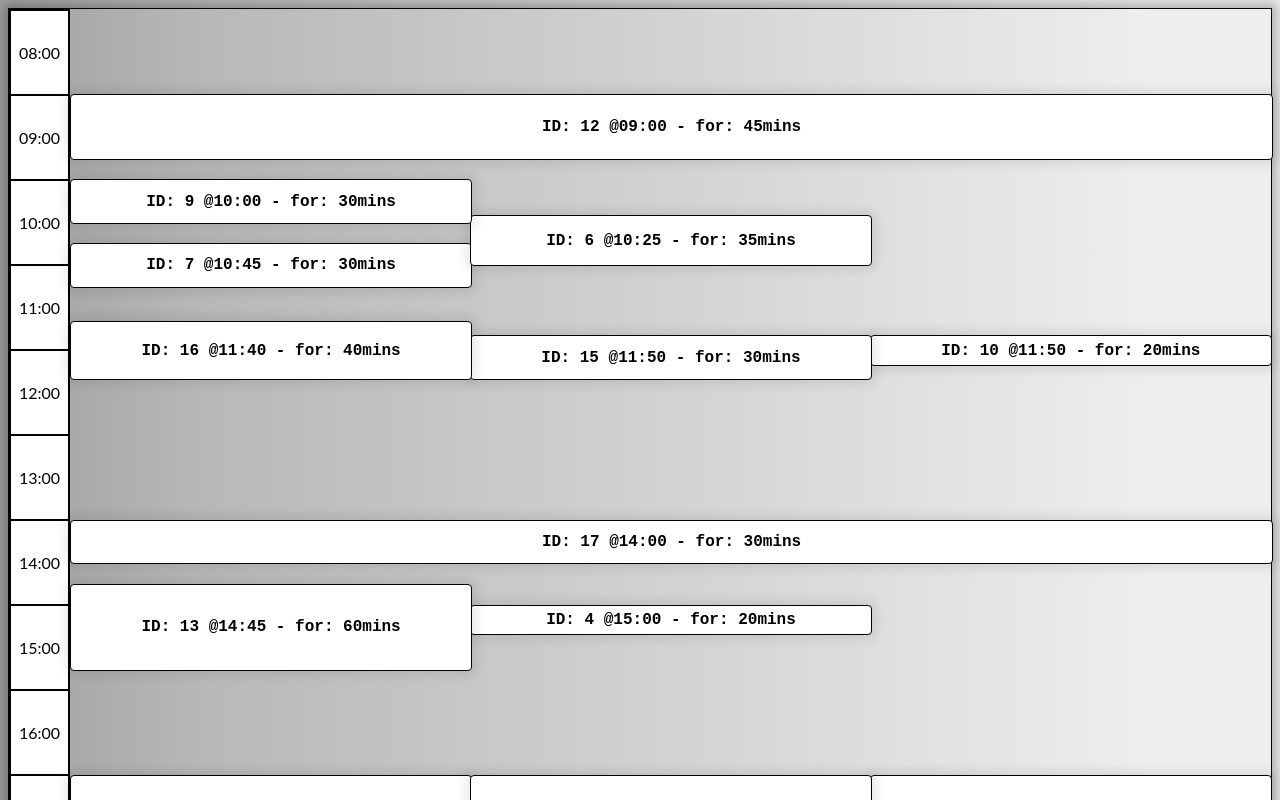
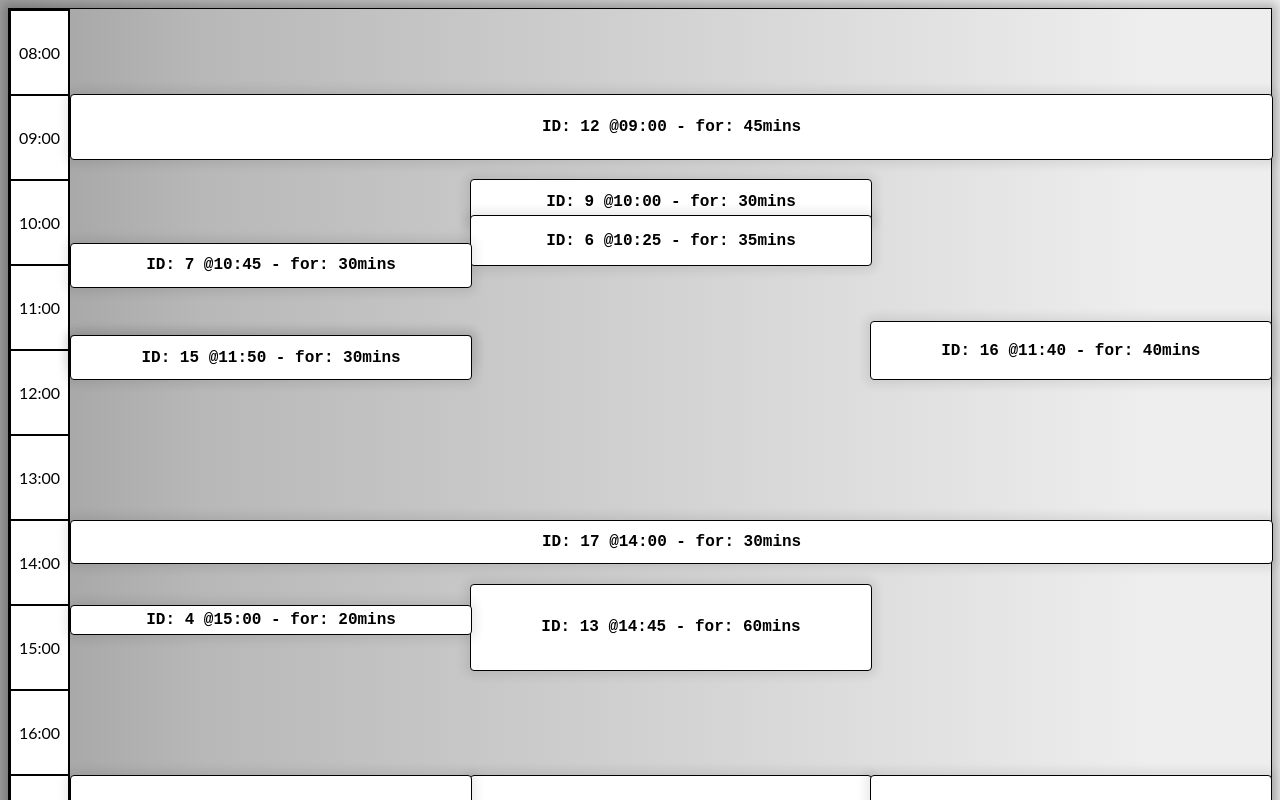
Before and after one commit to BassemFd/kata-exalt, a React (Create React App) app: page / in a window 1280 px wide. Shown: the top 800 px of the page. Built offline with nearby package versions, Linux system fonts and the light colour scheme.

Commit message:
function separated from main event

```diff
--- a/src/Components/EventCard.js
+++ b/src/Components/EventCard.js
@@ -2,62 +2,21 @@ import React from 'react';
 import '../Styles/EventCard.css';
 import getPositionFromTop from '../Helpers/getPositionFromTop';
 import getDurationHeight from '../Helpers/getDurationHeight';
-import moment from 'moment';
+import getWidthAndLeft from '../Helpers/getWidthAndLeft';
 
 function EventCard({appointmentsData}) {
-  let appointmentsDataCopy = [...appointmentsData];
-  appointmentsDataCopy.sort((a, b) => moment.duration(b.start).asMinutes() - moment.duration(a.start).asMinutes())
-
-   // left position will be used to avoid events overlapping each other
-   let left = 0;
-   let overlappedEvents = {}
-   function getLeftAndWidth(appointment){
-     if(!appointment.width) appointment.width = 100;
-     const startTime = moment.duration(appointment.start).asMinutes();
-     const endTime = startTime + appointment.duration;
-     left = 0;
-     appointmentsDataCopy.forEach((app) => {
-      if(!app.width) app.width = 100;
-      if(app.id !== appointment.id){
-        const eventStartTime = moment.duration(app.start).asMinutes();
-        const eventEndTime = moment.duration(app.start).asMinutes() + app.duration;
-
-        if((endTime > eventStartTime && endTime <= eventEndTime)){
-         left += 33.3;
-         appointmentsDataCopy = appointmentsDataCopy.filter(element => element.id !== appointment.id);
-        }
-
-        if((startTime <= eventStartTime && startTime > eventEndTime) || (endTime > eventStartTime && endTime <= eventEndTime) || (startTime < eventEndTime && endTime > eventEndTime)){
-            console.log(app.id)
-            console.log(appointment.id)
-          if(!overlappedEvents[app.id]) overlappedEvents[app.id] = [];
-          if(!overlappedEvents[appointment.id]) overlappedEvents[appointment.id] = [];
-          overlappedEvents[app.id].push(appointment.id);
-          // overlappedEvents[appointment.id].push(app.id, appointment.id);
-          appointment.width = 33.3
-          app.width = 33.3
-          }
-      };
-    });
-
-    console.log(overlappedEvents)
-  };
+  const filteredData = getWidthAndLeft(appointmentsData);
   return (
       <div  style={{position: 'relative', width: '100%', display: 'flex'}}>
-        {appointmentsDataCopy.map((appointment) => {
-          getLeftAndWidth(appointment);
-          console.log(overlappedEvents)
-
+        {filteredData.map((appointment) => {
             return(<div
               className='event'
               key={appointment.id}
               style={{
                 height: `${getDurationHeight(appointment.duration)}%`, // duration of event
                 top: `${getPositionFromTop(appointment.start)}%`, // start of event
-                left: `${left}%`, // position to avoid overlapping
+                left: `${appointment.left}%`, // position to avoid overlapping
                 width: `${appointment.width}%`,
-                // minWidth: '10vw',
-                // maxWidth: '100%'
               }}
             >
               ID: {appointment.id} @{appointment.start} - for: {appointment.duration}mins
--- /dev/null
+++ b/src/Helpers/getWidthAndLeft.js
@@ -0,0 +1,44 @@
+import moment from 'moment';
+
+function getWidthAndLeft(input){
+  input.sort((a, b) => moment.duration(a.start).asMinutes() - moment.duration(b.start).asMinutes())
+input.forEach(appointment => {
+  appointment.startTime = moment.duration(appointment.start).asMinutes();
+  appointment.endTime = appointment.startTime + appointment.duration;
+  appointment.overlapsWith = [];
+  appointment.left = 0;
+});
+
+for (let i = 0; i < input.length; i++) {
+  for (let k = i + 1; k < input.length; k++) {
+      if (input[i] !== input[k]) {
+        if((input[i].startTime > input[k].startTime && input[i].endTime < input[k].endTime)
+        || (input[i].startTime === input[k].startTime && input[i].endTime === input[k].endTime)
+        || (input[i].startTime > input[k].startTime && input[i].startTime < input[k].endTime && input[i].endTime > input[k].endTime)
+        || (input[i].startTime <= input[k].startTime && input[i].endTime > input[k].endTime)
+        || (input[i].startTime < input[k].startTime && input[i].endTime > input[k].startTime && input[i].endTime < input[k].endTime)
+        || (input[i].startTime < input[k].startTime && input[i].endTime === input[k].endTime)
+        ){
+            input[k].overlapsWith.push(input[i].id)
+            input[i].overlapsWith.push(input[k].id)
+            input[i].left += 33.3;
+
+        }
+      }
+    }
+  };
+
+  input.map(event => {
+    if(event.overlapsWith.length === 0){
+      event.width = 100;
+      event.left = 0;
+    } else {
+      // event.width = 100/(event.overlapsWith.length);
+      event.width = 33.3;
+    }
+  })
+
+return input;
+}
+
+export default getWidthAndLeft;
```
